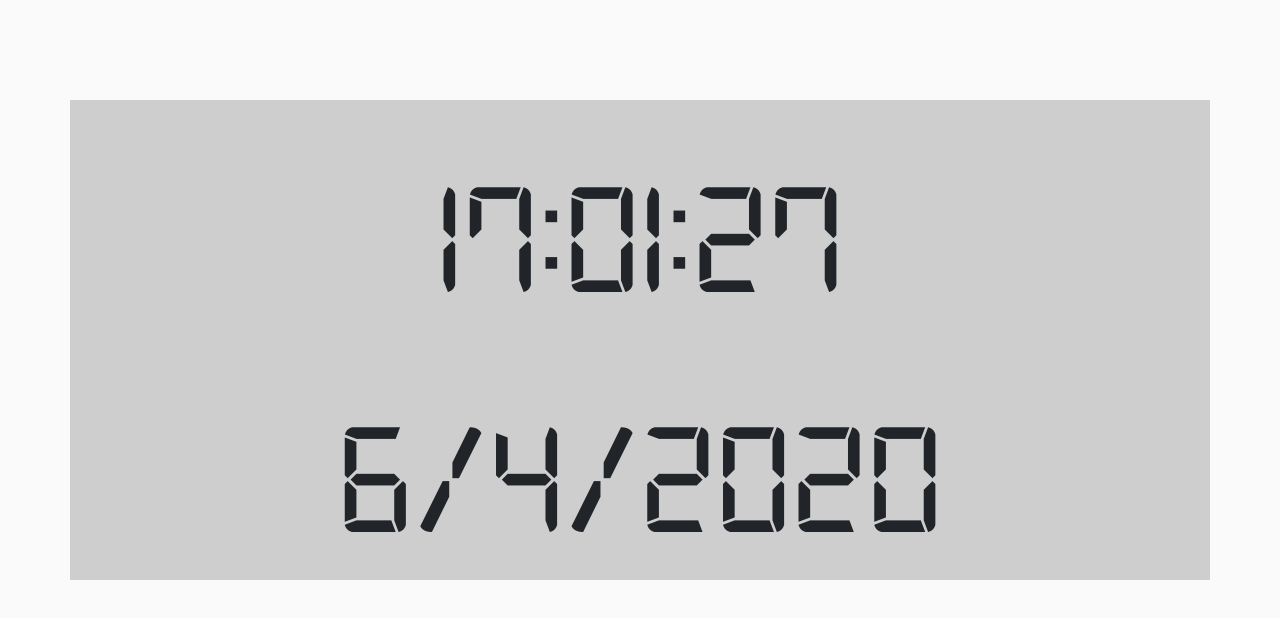
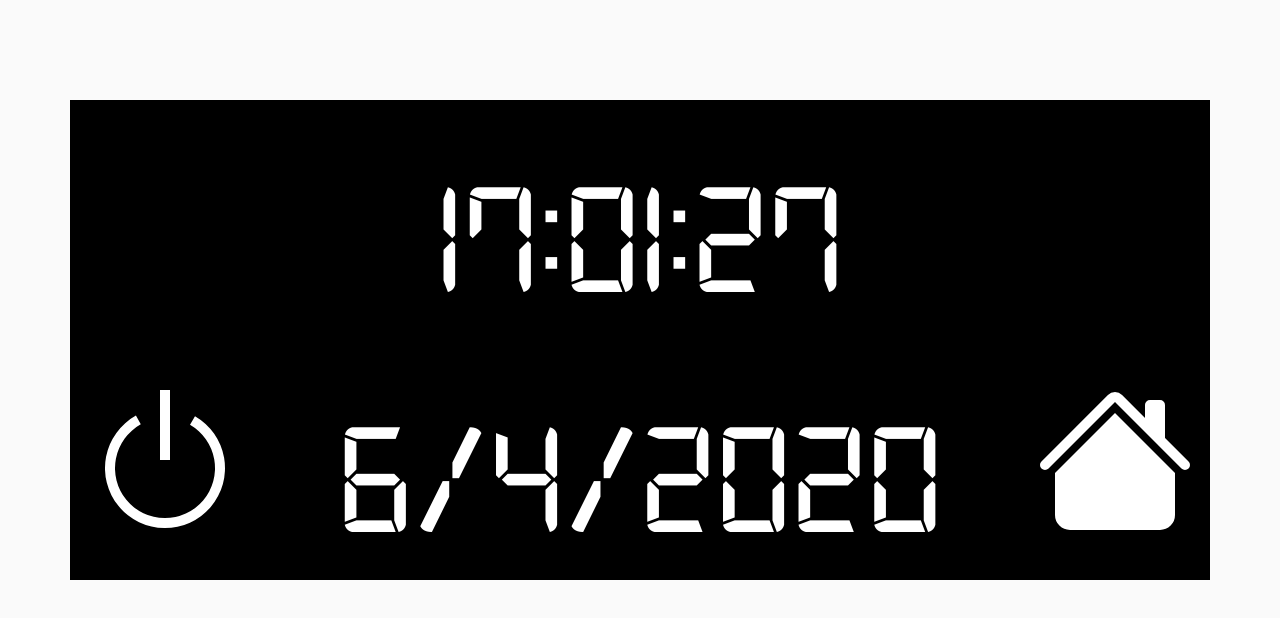
Before and after one commit to Desturx/Interfaz-Frigo, a plain HTML site: page cliente/interfaz/index.html in a window 1280 px wide. Drawn offline with nearby package versions, Linux system fonts and the light colour scheme.

Commit message:
Pantalla reloj terminada

```diff
--- a/cliente/interfaz/index.html
+++ b/cliente/interfaz/index.html
@@ -17,13 +17,32 @@
 	<button onclick="apagarLuzRefrigerador();">Apagar luz refrigerador</button>
 	-->
 	<div class="container">
-
 		<!-- RELOJ QUE SOLO SE MUESTRA SI LA PANTALLA ESTÁ EN MODO 0 -->
 		<div class="row h-100" id="pantalla">
-			<div class="col-sm-12 my-auto">
+			<div class="col-sm-12 my-auto divReloj">
 				<div class="card card-block w-40 mx-auto" id="horaReloj"></div>
+			</div>
+		</div>
+		<!-- ICONOS PARA BLOQUEAR PANTALLA Y PARA IR AL MENÚ + FECHA -->
+		<div class="row h-100 divReloj">
+			<div class="col-sm my-auto">
+				<svg class="bi bi-power" width="10em" height="10em" viewBox="0 0 16 16" fill="#ffffff" xmlns="http://www.w3.org/2000/svg">
+					<path fill-rule="evenodd" d="M5.578 4.437a5 5 0 1 0 4.922.044l.5-.866a6 6 0 1 1-5.908-.053l.486.875z"/>
+					<path fill-rule="evenodd" d="M7.5 8V1h1v7h-1z"/>
+				</svg>
+			</div>
+
+			<div class="col-8">
 				<div class ="card card-block w-40 mx-auto" id="fechaReloj"></div>
 			</div>
+
+			<div class="col-sm my-auto">
+				<svg class="bi bi-house-fill" width="10em" height="10em" viewBox="0 0 16 16" fill="#ffffff" xmlns="http://www.w3.org/2000/svg">
+					<path fill-rule="evenodd" d="M8 3.293l6 6V13.5a1.5 1.5 0 0 1-1.5 1.5h-9A1.5 1.5 0 0 1 2 13.5V9.293l6-6zm5-.793V6l-2-2V2.5a.5.5 0 0 1 .5-.5h1a.5.5 0 0 1 .5.5z"/>
+					<path fill-rule="evenodd" d="M7.293 1.5a1 1 0 0 1 1.414 0l6.647 6.646a.5.5 0 0 1-.708.708L8 2.207 1.354 8.854a.5.5 0 1 1-.708-.708L7.293 1.5z"/>
+				</svg>
+			</div>
+
 		</div>
 	</div>
 
--- a/cliente/interfaz/javascript.js
+++ b/cliente/interfaz/javascript.js
@@ -53,19 +53,12 @@ function mostrarHora()
     var m = tiempo.getMinutes();
     var s = tiempo.getSeconds();
 
-    if(h == 0) {
-        h = 24
-    }
+    if(h == 0) { h = 24 }
+    if(h > 24) { h = h - 24;}
+    if(h < 10) { h = "0" + h; }
+    if(m < 10) { m = "0" + m; }
+    if(s < 10) { s = "0" + s; }
 
-    if(h > 24) {
-        h = h - 24;
-    }
-
-    if(h < 10) { h = "0" + h; }
-
-    if(m < 10) { m = "0" + m; }
-
-    if(s < 10) { s = "0" + s; }
     var hora = h + ":" + m + ":" + s;
     document.getElementById("horaReloj").innerHTML = hora; // este no funciona en firefox, por eso se usab también la de abajo
     document.getElementById("horaReloj").textContent = hora;
--- a/cliente/interfaz/style.css
+++ b/cliente/interfaz/style.css
@@ -8,13 +8,16 @@ body {
 }
 
 #pantalla {
-    background-color: #cecece;
+    /* background-color: #cecece; */
+    background-color: black;
     height: 40em;
     margin-top: 100px;
 }
 
 #horaReloj {
-    background-color: #cecece;
+    color: white;
+    /* background-color: #cecece; */
+    background-color: black;
     text-align: center;
     font-size: 10em;
     border: none;
@@ -22,9 +25,15 @@ body {
 }
 
 #fechaReloj {
-    background-color: #cecece;
+    /* background-color: #cecece; */
+    background-color: black;
+    color: white;
     text-align: center;
     font-size: 10em;
     border: none;
     font-family: 'Reloj';
 }
+
+.divReloj {
+    background-color: black;
+}
```
